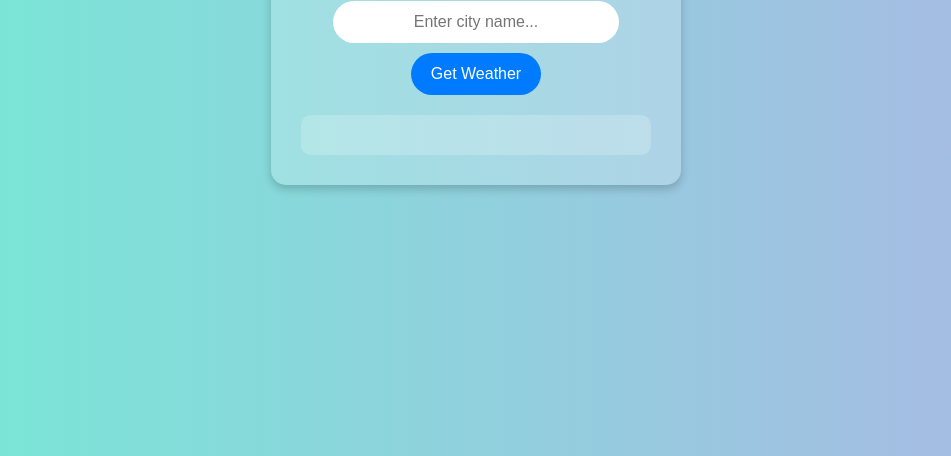
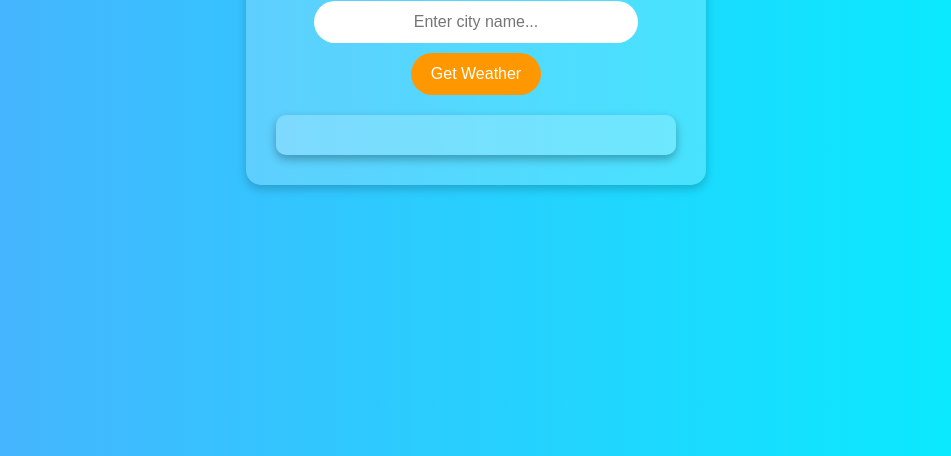
Before and after one commit to Badjedi04/weather-app, a plain HTML site: page index.html in a window 1280 px wide. Shown: the part 360-816 px from the top of the page, without its empty margins (164-1115 px from the left). Drawn offline with Linux system fonts and the light colour scheme.

Commit message:
Update style.css

```diff
--- a/style.css
+++ b/style.css
@@ -2,7 +2,7 @@
 body {
     font-family: 'Poppins', sans-serif;
     text-align: center;
-    background: linear-gradient(to right, #74ebd5, #acb6e5);
+    background: linear-gradient(to right, #4facfe, #00f2fe);
     color: #fff;
     height: 100vh;
     display: flex;
@@ -16,7 +16,7 @@ body {
     padding: 30px;
     border-radius: 15px;
     box-shadow: 0px 4px 10px rgba(0, 0, 0, 0.2);
-    max-width: 350px;
+    max-width: 400px;
     width: 90%;
 }
 
@@ -36,7 +36,7 @@ button {
     padding: 12px 20px;
     border: none;
     border-radius: 25px;
-    background: #007bff;
+    background: #ff9800;
     color: white;
     font-size: 16px;
     cursor: pointer;
@@ -44,7 +44,7 @@ button {
 }
 
 button:hover {
-    background: #0056b3;
+    background: #e68900;
 }
 
 /* Weather Display */
@@ -54,6 +54,7 @@ button:hover {
     padding: 20px;
     border-radius: 10px;
     background: rgba(255, 255, 255, 0.2);
+    box-shadow: 0px 4px 10px rgba(0, 0, 0, 0.3);
 }
 
 h1 {
@@ -68,5 +69,5 @@ h2 {
 
 img {
     margin-top: 10px;
-    width: 80px;
+    width: 100px;
 }
```
